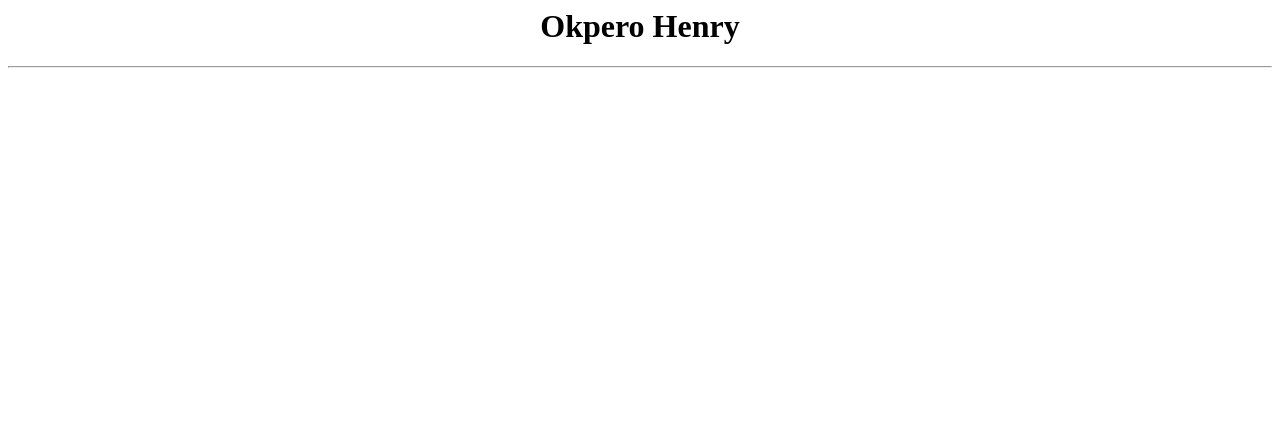
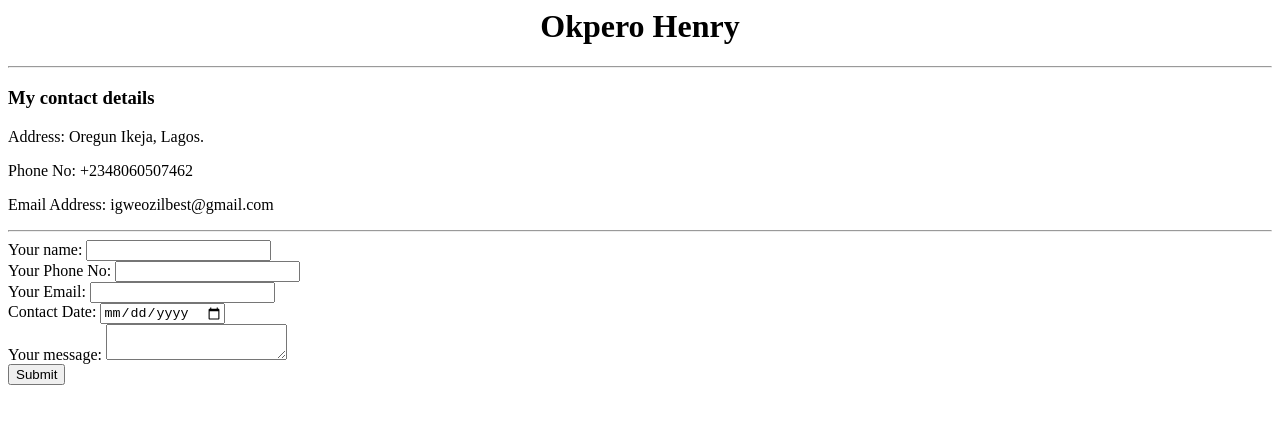
Before and after one commit to Igweozil/cv2, a plain HTML site: page contact-me.html in a window 1280 px wide. Drawn offline with Linux system fonts and the light colour scheme.

Commit message:
cv2 update.

```diff
--- a/contact-me.html
+++ b/contact-me.html
@@ -8,3 +8,24 @@
   </center></h1>
   <hr>
 </head>
+<body>
+  <h3>My contact details</h3>
+  <p>Address: Oregun Ikeja, Lagos.</p>
+  <p>Phone No: +2348060507462</p>
+  <p>Email Address: igweozilbest@gmail.com</p>
+  <hr >
+  <form class="" action="index.html" method="post">
+    <label>Your name:</label>
+    <input type="text" name="YourName" value="">
+    <br>
+    <label>Your Phone No:</label>
+    <input type="text" name="numbers" value=""><br>
+    <label>Your Email:</label>
+    <input type="email" name="yourEmail" value=""><br>
+<label>Contact Date:</label>
+<input type="date" name="contactDate"><br>
+<label>Your message:</label>
+<textarea name="yourMessage" rows="2" cols="20"></textarea><br>
+    <input type="submit" name="">
+  </form>
+</body>
```
Also changed, not shown: index.html (+3 -2 lines), 2 other files.
